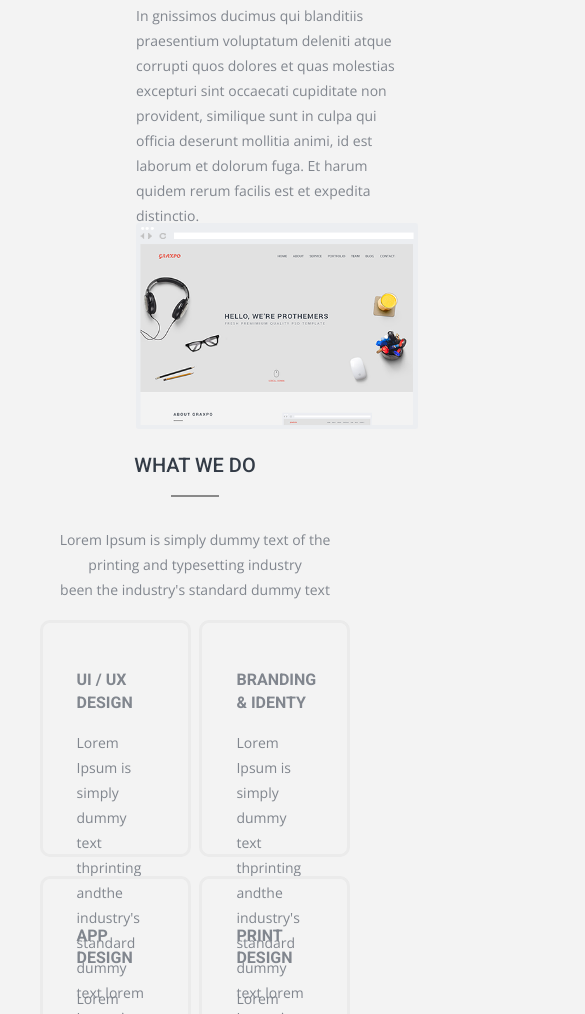
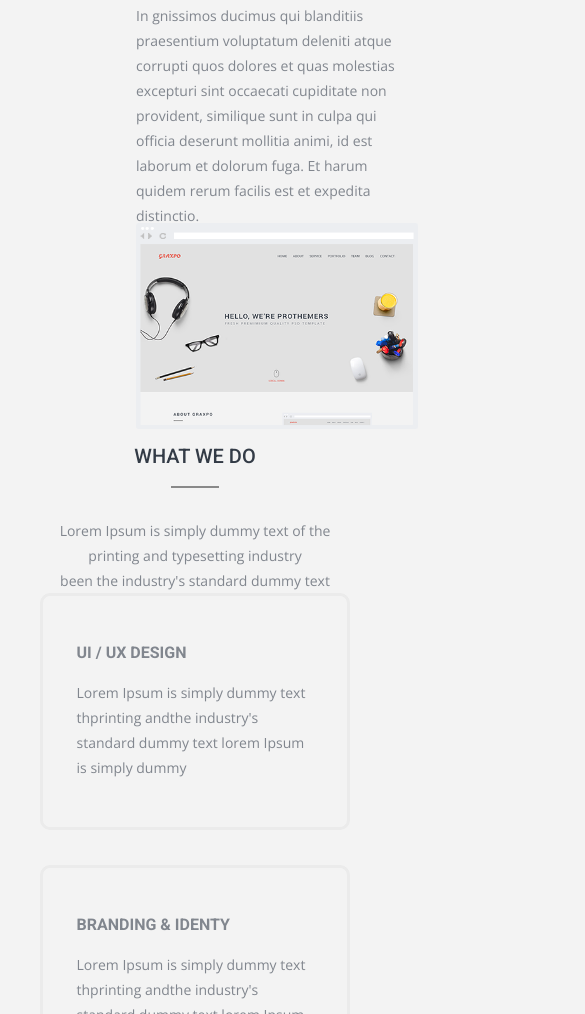
Before and after one commit to synonymouse/p5drow, a plain HTML site: page index.html in a window 390 px wide. Shown: the part 986-2000 px from the top of the page, 585 px wide, since content can reach past the window. Drawn offline with nearby package versions, Linux system fonts and the light colour scheme.

Commit message:
responsive bot

```diff
--- a/css/main.css
+++ b/css/main.css
@@ -202,7 +202,7 @@ a {
   margin-left: auto;
   width: 68.5rem;
   height: 5.4375rem; }
-  @media (max-width: 1200px) {
+  @media (min-width: 1200px) {
     .nav-wrap {
       width: 95%;
       height: 3.625rem; } }
@@ -411,6 +411,10 @@ a {
   border: 3px solid #ebebeb;
   border-radius: 10px;
   padding: 30px 34px;
+  margin-bottom: 35px;
   box-sizing: border-box; }
+  @media (max-width: 767px) {
+    .box {
+      width: auto; } }
 
 /*# sourceMappingURL=main.css.map */
```
Also changed, not shown: 1 other file.
